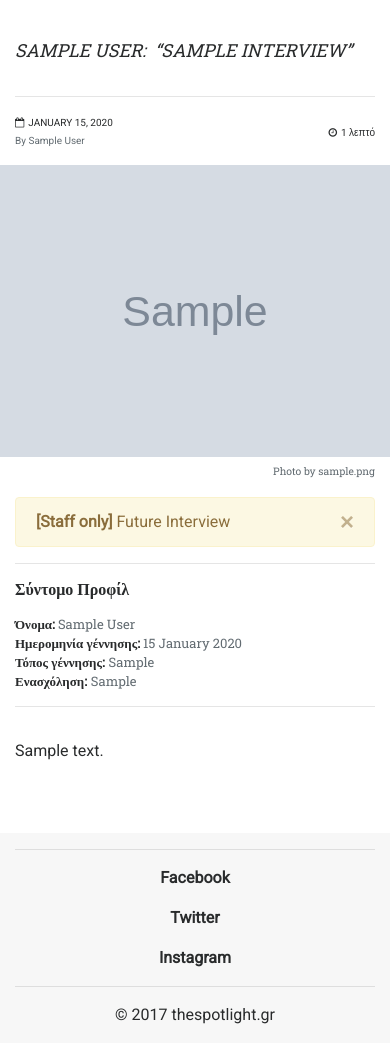
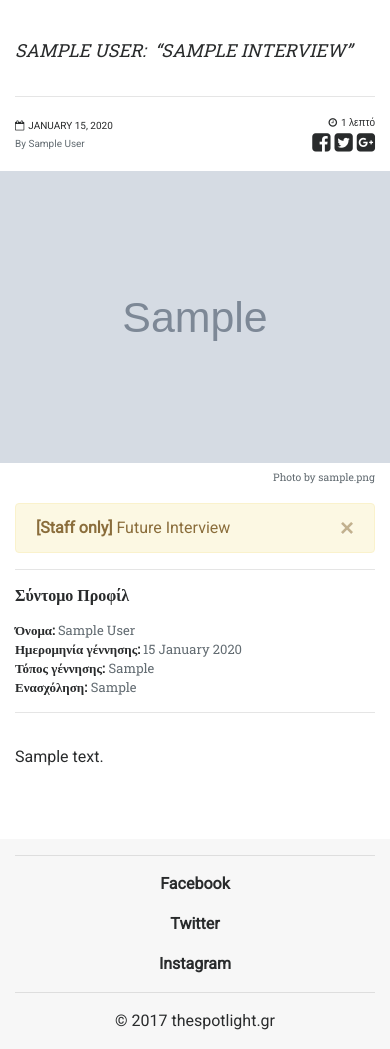
Before and after one commit to paulito272/thespotlight, a Django app: a page that uses src/templates/interview_detail.html in a window 390 px wide. Shown: the part 55-1104 px from the top of the page. Before the commit the page ends 1079 px from the top, so only its background shows below. Run offline with Django 3.2, Linux system fonts and the light colour scheme; tables that the repository leaves empty hold one stand-in row (values such as "Sample post"); grey boxes marked "Sample" are stand-in pictures; parts of the project's set-up code (start-up, migrations or seed data) failed here and were passed over; some libraries are stand-ins or nearby versions.

Commit message:
Added social media share buttons to detail page.

```diff
--- a/src/interviews/templatetags/accentify.py
+++ b/src/interviews/templatetags/accentify.py
@@ -6,6 +6,6 @@ register = Library()
 
 
 @register.filter
-def accentify(s):
-    return ''.join(c for c in unicodedata.normalize('NFD', s)
+def accentify(value):
+    return ''.join(c for c in unicodedata.normalize('NFD', value)
                    if unicodedata.category(c) != 'Mn')
--- a/src/static/css/base.css
+++ b/src/static/css/base.css
@@ -153,6 +153,39 @@ body {
     max-height: 415px !important;
 }
 
+#share a,
+#share a:hover {
+    text-decoration: none;
+}
+
+#share a {
+    color: inherit;
+}
+
+.fa-facebook-square:hover {
+    color: #3b5998;
+    transition: color .25s ease-out;
+    -webkit-transition: color .25s ease-out;
+    -moz-transition: color .25s ease-out;
+    -o-transition: color .25s ease-out;
+}
+
+.fa-twitter-square:hover {
+    color: #00aced;
+    transition: color .25s ease-out;
+    -webkit-transition: color .25s ease-out;
+    -moz-transition: color .25s ease-out;
+    -o-transition: color .25s ease-out;
+}
+
+.fa-google-plus-square:hover {
+    color: #dd4b39;
+    transition: color .25s ease-out;
+    -webkit-transition: color .25s ease-out;
+    -moz-transition: color .25s ease-out;
+    -o-transition: color .25s ease-out;
+}
+
 #footer {
     position: absolute;
     bottom: 0;
@@ -206,6 +239,9 @@ footer a:hover {
     border: none;
     border-radius: 100%;
     transition: all 0.25s ease;
+    -webkit-transition: all 0.25s ease;
+    -moz-transition: all 0.25s ease;
+    -o-transition: all 0.25s ease;
 }
 
 @media (min-width: 40em) {
@@ -230,10 +266,6 @@ footer a:hover {
     -o-animation-delay: 0.5s;
 }
 
-#ts-m-interview-header {
-    display: none;
-}
-
 #ts-m-interview-cover-image-container {
     display: none;
 }
@@ -246,15 +278,19 @@ footer a:hover {
     -moz-border-radius: 0;
     border-radius: 0;
     cursor: pointer;
+    transition: background-color .25s ease-out;
     -webkit-transition: background-color .25s ease-out;
     -moz-transition: background-color .25s ease-out;
     -o-transition: background-color .25s ease-out;
-    transition: background-color .25s ease-out;
 }
 
 .ts-btn-general:hover {
     background-color: #000000;
     color: #ffffff;
+}
+
+.ts-slh {
+    line-height: 1em;
 }
 
 /*Small devices (landscape phones, less than 768px)*/
@@ -275,15 +311,6 @@ footer a:hover {
         padding-bottom: 1.063em;
     }
 
-    #ts-interview-header {
-        display: none;
-    }
-
-    #ts-m-interview-header {
-        display: block;
-        line-height: 1em;
-    }
-
     #ts-interview-cover-image {
         display: none;
     }
--- a/src/templates/interview_detail.html
+++ b/src/templates/interview_detail.html
@@ -15,27 +15,14 @@
             <hr>
 
             <div id="ts-interview-header-container" class="row mb-3">
-                <div id="ts-interview-header" class="col-6">
-                    <span class="fa fa-calendar-o"></span>
-                    <time>{{ interview.publish|date:"F d, Y"|accentify|upper }}</time>
-                    <span class="text-muted">
-                        | By
-                        {% if interview.author.get_full_name %}
-                            {{ interview.author.get_full_name }}
-                        {% else %}
-                            {{ interview.author.username }}
-                        {% endif %}
-                    </span>
-                </div>
-
-                <div id="ts-m-interview-header" class="col-6">
+                <div id="ts-interview-header" class="col-6 align-self-center ts-slh">
+                    <div class="col px-0 px-md-3">
                         <div class="row">
                             <div class="col pl-sm-0">
                                 <span class="fa fa-calendar-o"></span>
                                 <time>{{ interview.publish|date:"F d, Y"|accentify|upper }}</time>
                             </div>
                         </div>
-
                         <div class="row">
                             <div class="col pl-sm-0">
                             <span class="text-muted">
@@ -49,13 +36,31 @@
                             </div>
                         </div>
                     </div>
+                </div>
 
-                <div class="col-6 text-right align-self-center">
+                <div id="share" class="col-6 text-right">
+                    <div class="row">
+                        <div class="col pl-sm-0 ts-slh">
                             <span class="fa fa-clock-o"></span>
                                 <span>
                                     {{ interview.read_time }}
                                     {% if  interview.read_time > 1 %} λεπτά{% else %} λεπτό {% endif %}
                                 </span>
+                        </div>
+                    </div>
+                    <div class="row">
+                        <div class="col pl-sm-0">
+                            <a href="https://www.facebook.com/sharer/sharer.php?u={{ request.build_absolute_uri }}">
+                                <i class="fa fa-facebook-square fa-lg" aria-hidden="true"></i>
+                            </a>
+                            <a href="https://twitter.com/home?status={{ interview.interviewee.get_full_name|accentify|upper }}%3A%20%E2%80%9C{{ interview.title|accentify|upper }}%E2%80%9D%20{{ request.build_absolute_uri }}">
+                                <i class="fa fa-twitter-square fa-lg" aria-hidden="true"></i>
+                            </a>
+                            <a href='https://plus.google.com/share?url={{ request.build_absolute_uri }}'>
+                                <i class="fa fa-google-plus-square fa-lg" aria-hidden="true"></i>
+                            </a>
+                        </div>
+                    </div>
                 </div>
             </div>
         </div>
```
Lines whose indentation alone changed are shown as unchanged.
